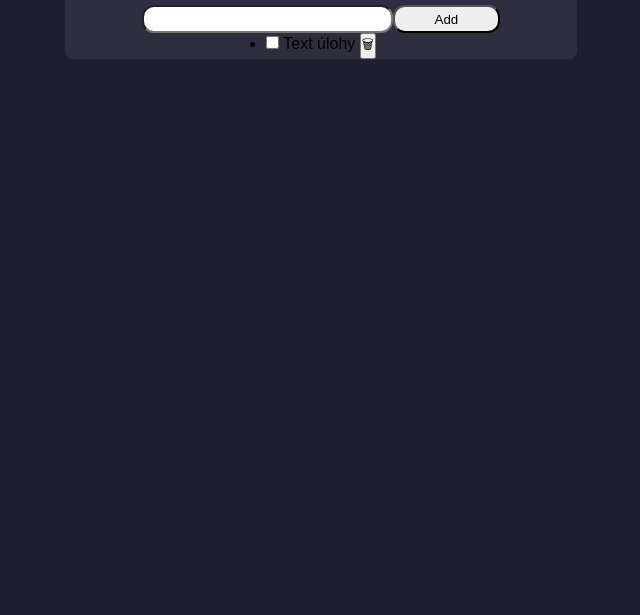
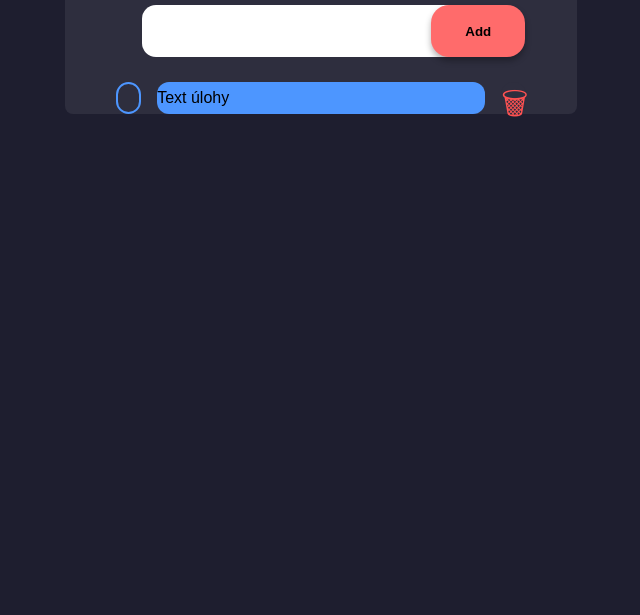
Before and after one commit to Ha-Khu/todo-list, a plain HTML site: page index.html in a window 1280 px wide. Shown: the part 185-800 px from the top of the page, without its empty margins (319-959 px from the left). Drawn offline with Linux system fonts and the light colour scheme.

Commit message:
finish layout and styling for todo list

```diff
--- a/index.html
+++ b/index.html
@@ -17,9 +17,9 @@
       <div class="list-container">
         <ul>
           <li>
-            <input type="checkbox">
-            <span>Text úlohy</span>
-            <button>🗑</button>
+            <input class="checkbox" type="checkbox">
+            <span class="list-text">Text úlohy</span>
+            <button class="delete-btn">🗑</button>
           </li>
         </ul>
       </div>
--- a/style.css
+++ b/style.css
@@ -47,17 +47,104 @@ main {
 .input-container{
   margin-top: 20px;
   width: 70%;
-  display: flex;
-  justify-content: space-between;
+  position: relative;
+  margin-bottom: 25px;
 }
 
 .input-text{
-  width: 70%;
-  height: 3.5vh;
-  border-radius: 12px;
+  width: 100%;
+  height: 52px;
+  border: none;
+  border-radius: 14px;
+  outline: none;
+  color: var(--dark-purple);
 }
 
 .add-btn{
-  width: 30%;
+  position: absolute;
+  top: 50%;
+  right: -25px;
+  transform: translateY(-50%);
+  height: 52px;
+  padding: 0 34px;
+  border: none;
+  border-radius: 18px;
+  background: var(--bright-red);
+  font-weight: 600;
+  cursor: pointer;
+  box-shadow: 0 4px 6px rgba(0, 0, 0, 0.3);
+}
+
+.add-btn:active{
+  background: var(--darker-red);
+  -webkit-box-shadow: inset 0px 0px 5px var(--bright-red);
+     -moz-box-shadow: inset 0px 0px 5px var(--bright-red);
+          box-shadow: inset 0px 0px 5px var(--bright-red);
+   outline: none;
+}
+
+.list-container{
+  width: 80%;
+}
+
+ul li{
+  display: flex;
+  justify-content: space-between;
+  height: 4vh;
+}
+
+.checkbox{
+  appearance: none;
+  -webkit-appearance: none;
+  -moz-appearance: none;
+  border: 2px solid var(--light-blue);
+  cursor: pointer;
+  display: inline-block;
+  position: relative;
+  transition: background-color 0.2s, border-color 0.2s;
+  border-radius: 100px;
+  width: 6%;
+}
+
+.checkbox:checked {
+  background-color: #4caf50;
+  border-color: #4caf50;
+}
+
+.checkbox:checked::after {
+  content: "";
+  position: absolute;
+  left: 12px;
+  top: 10px;
+  width: 6px;
+  height: 12px;
+  border: solid white;
+  border-width: 0 2px 2px 0;
+  transform: rotate(45deg);
+}
+
+.checkbox:active {
+  transform: scale(0.9);
+}
+
+.list-text{
   border-radius: 12px;
+  background-color: var(--light-blue);
+  display: flex;
+  align-items: center;
+  width: 80%;
 }
+
+.delete-btn{
+  border: none;
+  background-color: var(--light-purple);
+  color: var(--darker-red);
+  border-radius: 100px;
+  width: 6%;
+  font-size: 30px;
+  cursor: pointer;
+}
+
+.delete-btn:active {
+  transform: scale(0.9);
+}
```
